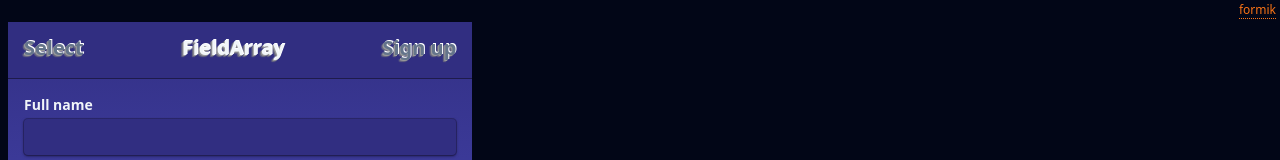
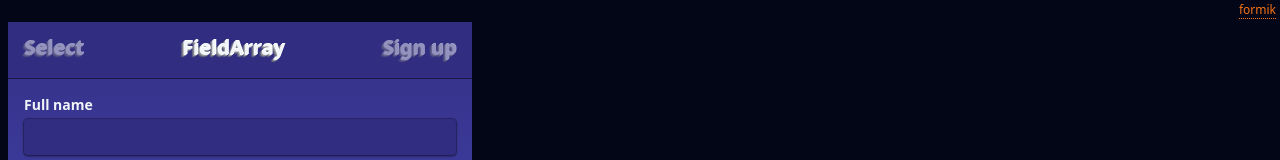
Before and after one commit to maxzz/forms-formik, a React (Vite) app: page / in a window 1280 px wide. Shown: the top 160 px of the page. Built offline with nearby package versions, Linux system fonts and the light colour scheme.

Commit message:
WIP. LeftSide. effect3d. 3, fix inactive state

```diff
--- a/src/components/2-main/4-left-side/index.tsx
+++ b/src/components/2-main/4-left-side/index.tsx
@@ -10,7 +10,7 @@ function TabButton({ active, className, children, ...rest }: { active: boolean;
         <button
             className={classNames(
                 "px-4 pt-3 pb-4 text-xl font-semibold select-none",
-                active ? "text-slate-100" : "text-slate-500 hover:text-slate-200 500 hover:bg-indigo-700/50",
+                active ? "text-slate-100" : "opacity-50 hover:text-slate-200 500 hover:bg-indigo-700/50",
                 className
             )}
             {...rest}
```
